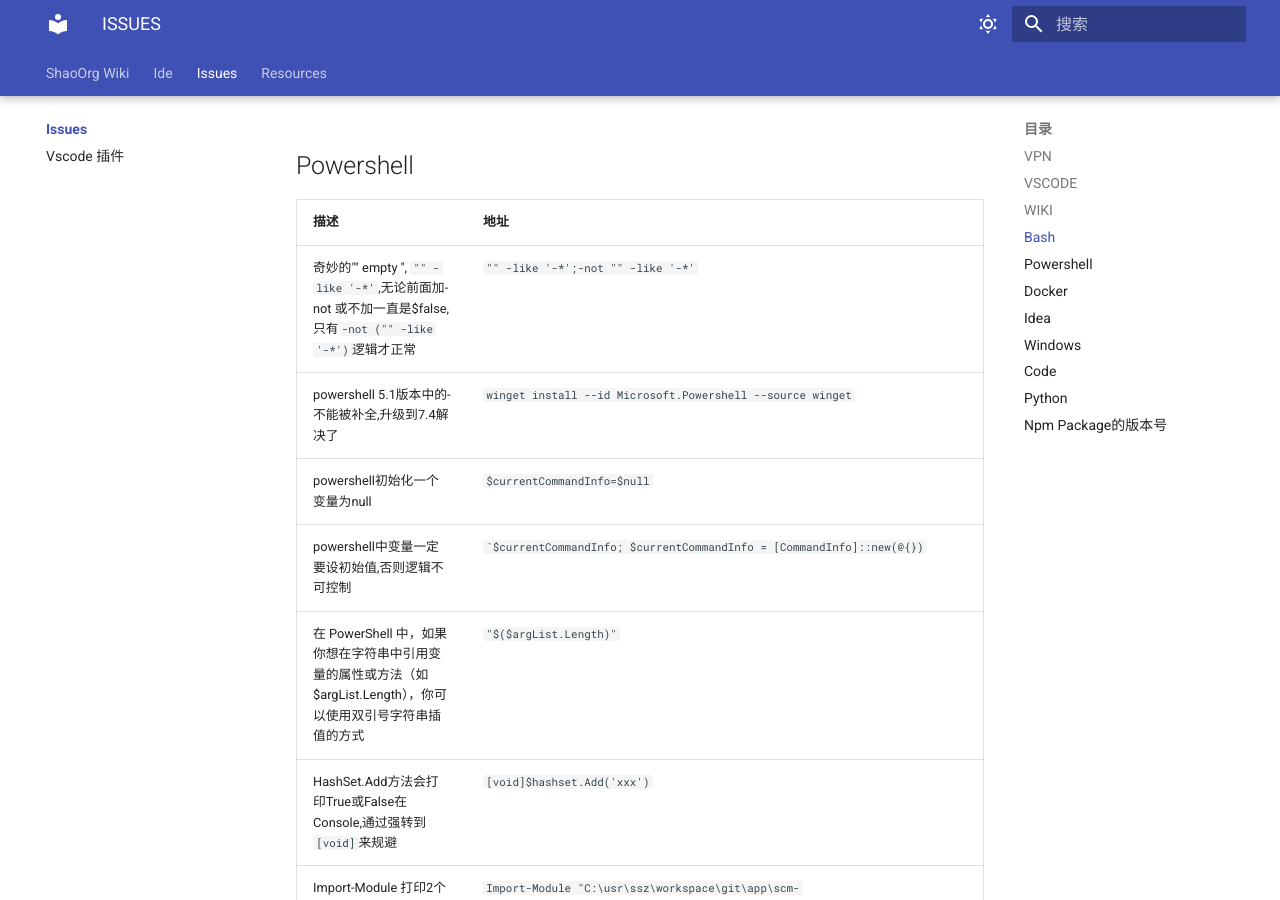
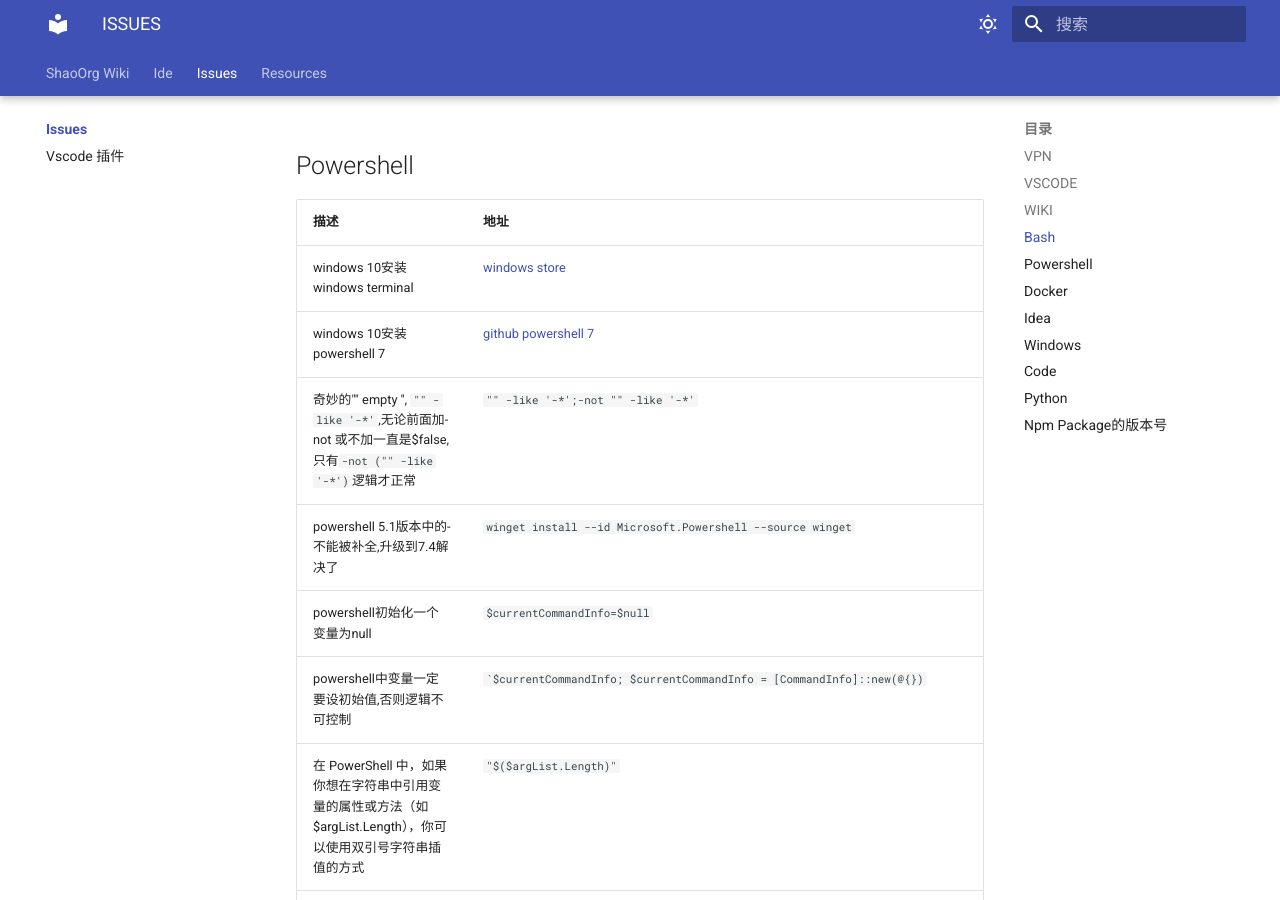
Before and after one commit to ShaoOrg/bulletin, an MkDocs documentation site: the page built from docs/issues/index.md, in a window 1280 px wide and 900 px high, scrolled down 2041 px. Built offline with MkDocs 1.6.1 and Material for MkDocs 9.7.7, drawn with Linux system fonts in a browser that asks for light colours.

Commit message:
NOCR: committed by shell from SSZ-HTPC

````diff
--- a/docs/issues/index.md
+++ b/docs/issues/index.md
@@ -48,6 +48,8 @@
 
 |描述|地址|
 |  ----  | ----  |
+|windows 10安装windows terminal|[windows store](https://apps.microsoft.com/detail/9n0dx20hk701?rtc=1&hl=zh-cn&gl=CN)|
+|windows 10安装powershell 7|[github powershell 7](https://github.com/PowerShell/PowerShell/releases)|
 |奇妙的"" empty '', ```"" -like '-*'```,无论前面加-not 或不加一直是$false, 只有```-not ("" -like '-*')```逻辑才正常|```"" -like '-*';-not  "" -like '-*' ```|
 |powershell 5.1版本中的-不能被补全,升级到7.4解决了|```winget install --id Microsoft.Powershell --source winget```|
 |powershell初始化一个变量为null|```$currentCommandInfo=$null```|
````
